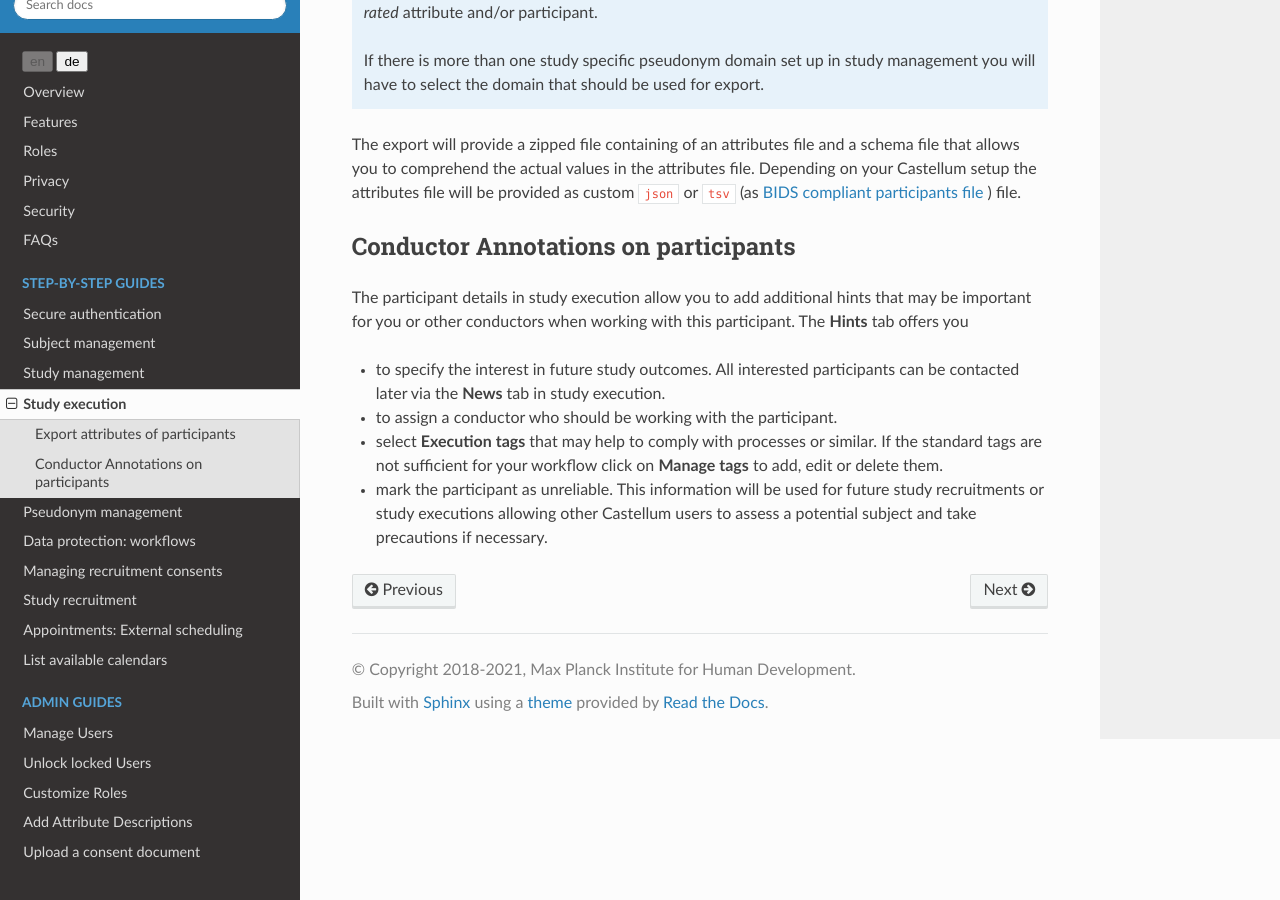
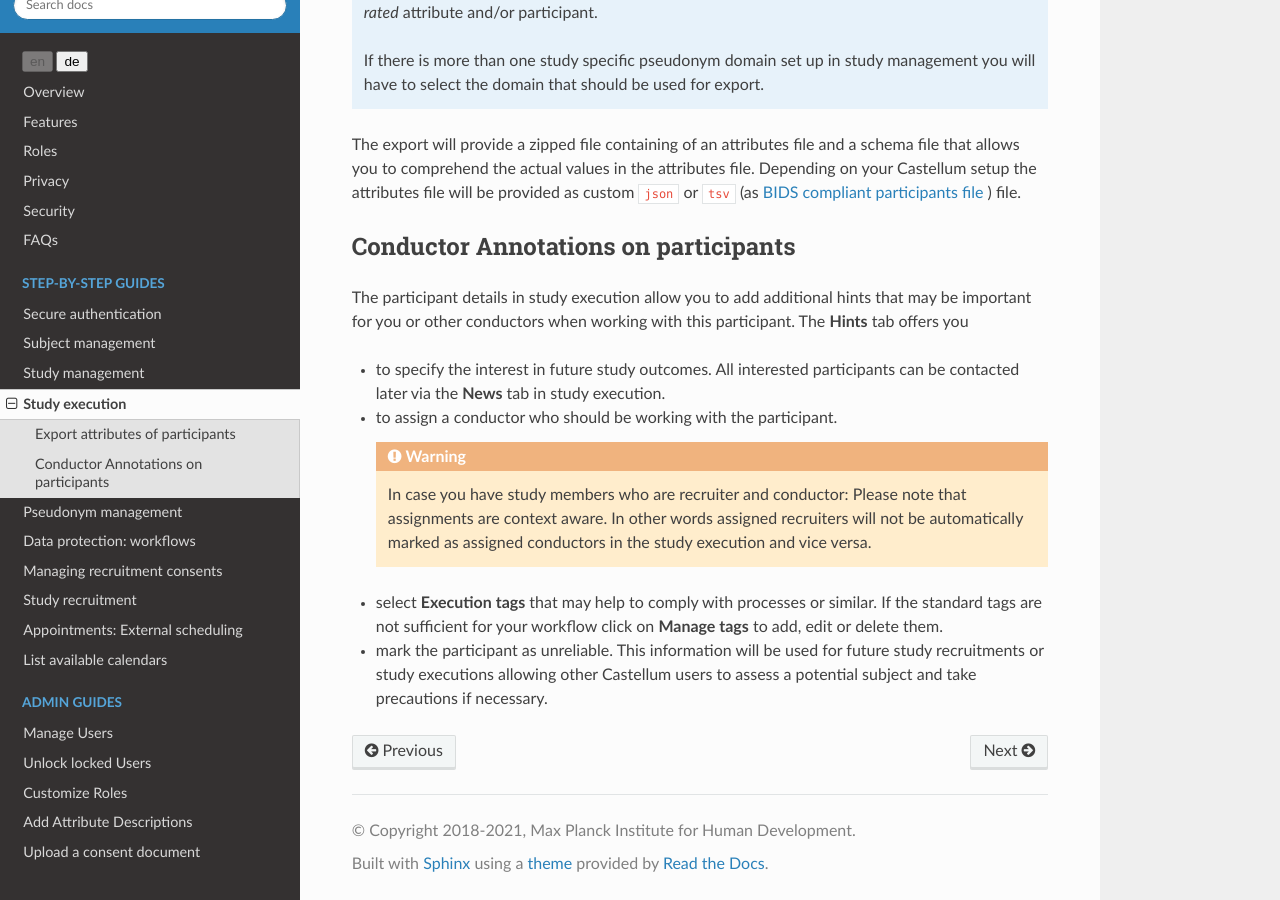
Before and after one commit to DouglasNeuroInformatics/castellum, a Sphinx documentation site: the page built from source/guides/study-execution.rst, in a window 1280 px wide and 900 px high, scrolled down 904 px. Built offline with Sphinx 7.4.7 and the Read the Docs theme 2.0.0, drawn with Linux system fonts in a browser that asks for light colours.

Commit message:
add warning on potential pitfalls in assignments

```diff
--- a/source/guides/study-execution.rst
+++ b/source/guides/study-execution.rst
@@ -69,6 +69,13 @@ participant. The **Hints** tab offers you
 - to specify the interest in future study outcomes. All interested participants
   can be contacted later via the **News** tab in study execution.
 - to assign a conductor who should be working with the participant.
+
+  .. warning::
+    In case you have study members who are recruiter and conductor: Please note
+    that assignments are context aware. In other words assigned recruiters will
+    not be automatically marked as assigned conductors in the study execution
+    and vice versa.
+
 - select **Execution tags** that may help to comply with processes or similar.
   If the standard tags are not sufficient for your workflow click on
   **Manage tags** to add, edit or delete them.
```
